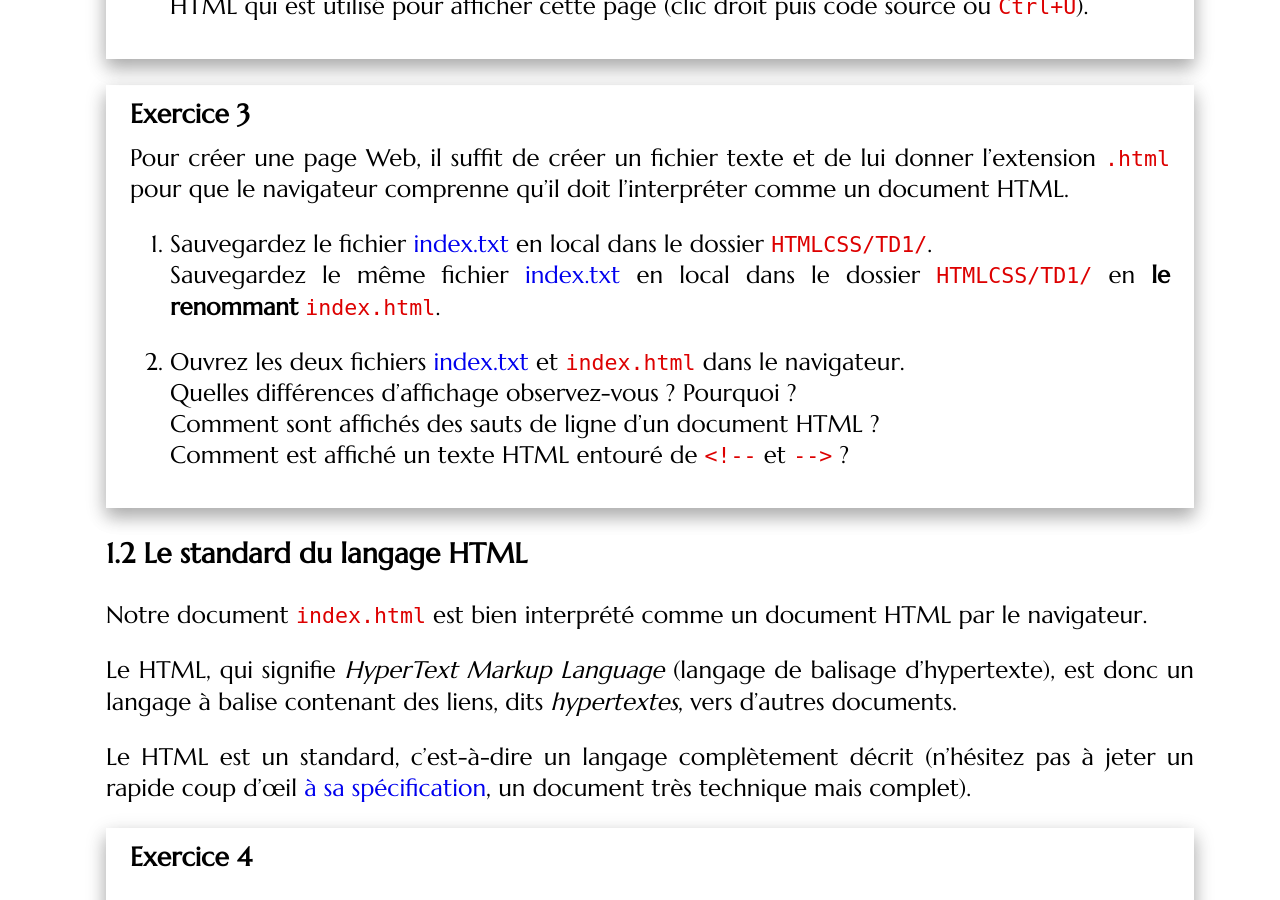
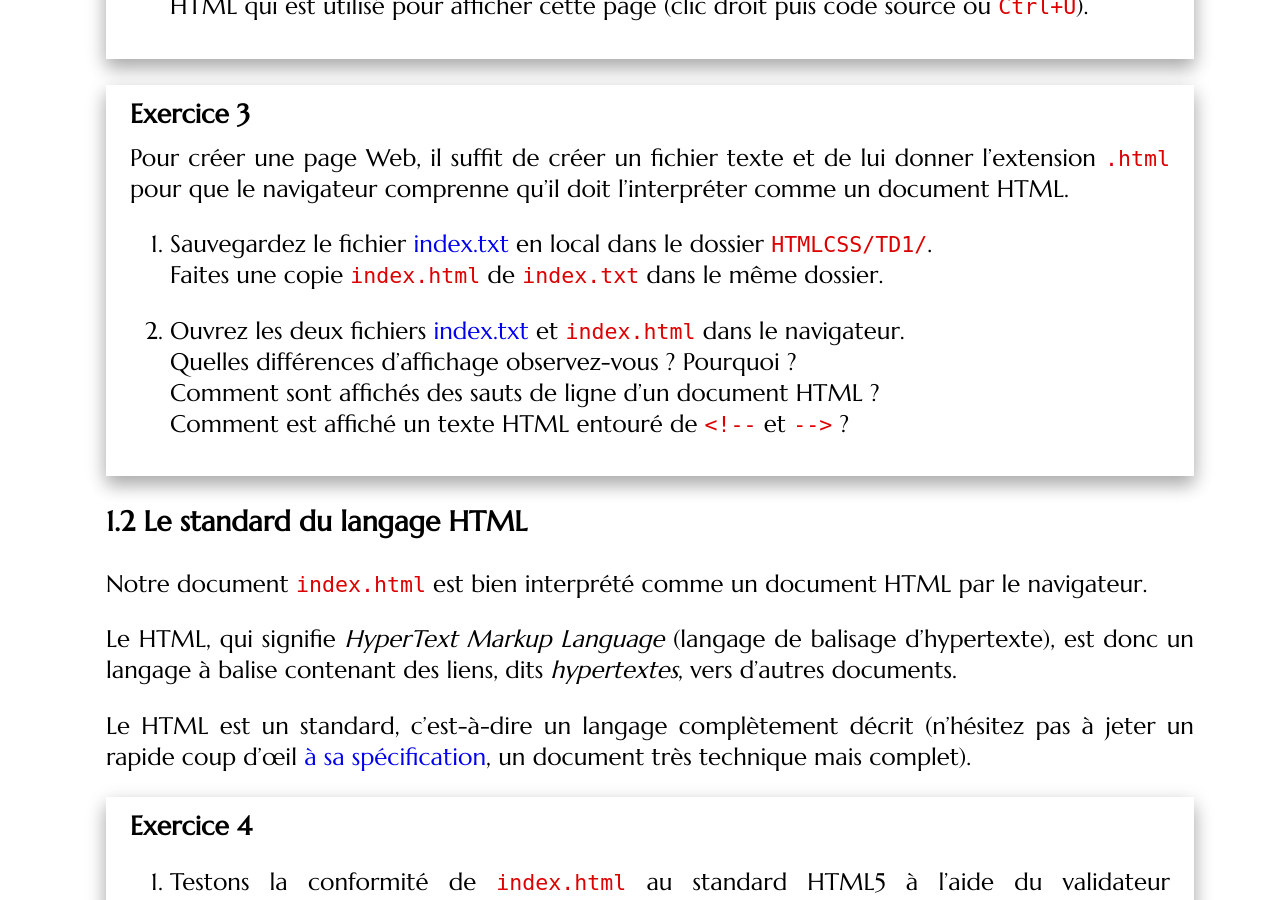
Before and after one commit to romainlebreton/R1.02-DeveloppementInterfacesWeb, a Jekyll site: the page built from tutorials/tutorial1_1.md, in a window 1280 px wide and 900 px high, scrolled down 1680 px. Built offline with Jekyll 4.4.1, drawn with Linux system fonts in a browser that asks for light colours; some web fonts are replaced; comment, search, counter and statistics services are not loaded.

Commit message:
clarification

```diff
--- a/tutorials/tutorial1_1.md
+++ b/tutorials/tutorial1_1.md
@@ -81,8 +81,9 @@ comme un document HTML.
 
 1. Sauvegardez le fichier [index.txt]({{site.baseurl}}/assets/index.txt) en
    local dans le dossier `HTMLCSS/TD1/`.
-   Sauvegardez le même fichier [index.txt]({{site.baseurl}}/assets/index.txt) en
-   local dans le dossier `HTMLCSS/TD1/` en **le renommant** `index.html`.
+   Faites une copie `index.html` de `index.txt` dans le même dossier.
+   <!-- Sauvegardez le même fichier [index.txt]({{site.baseurl}}/assets/index.txt) en -->
+   <!-- local dans le dossier `HTMLCSS/TD1/` en **le renommant** `index.html`. -->
 
 1. Ouvrez les deux fichiers [index.txt]({{site.baseurl}}/assets/index.txt) et
    `index.html` dans le navigateur.
```
